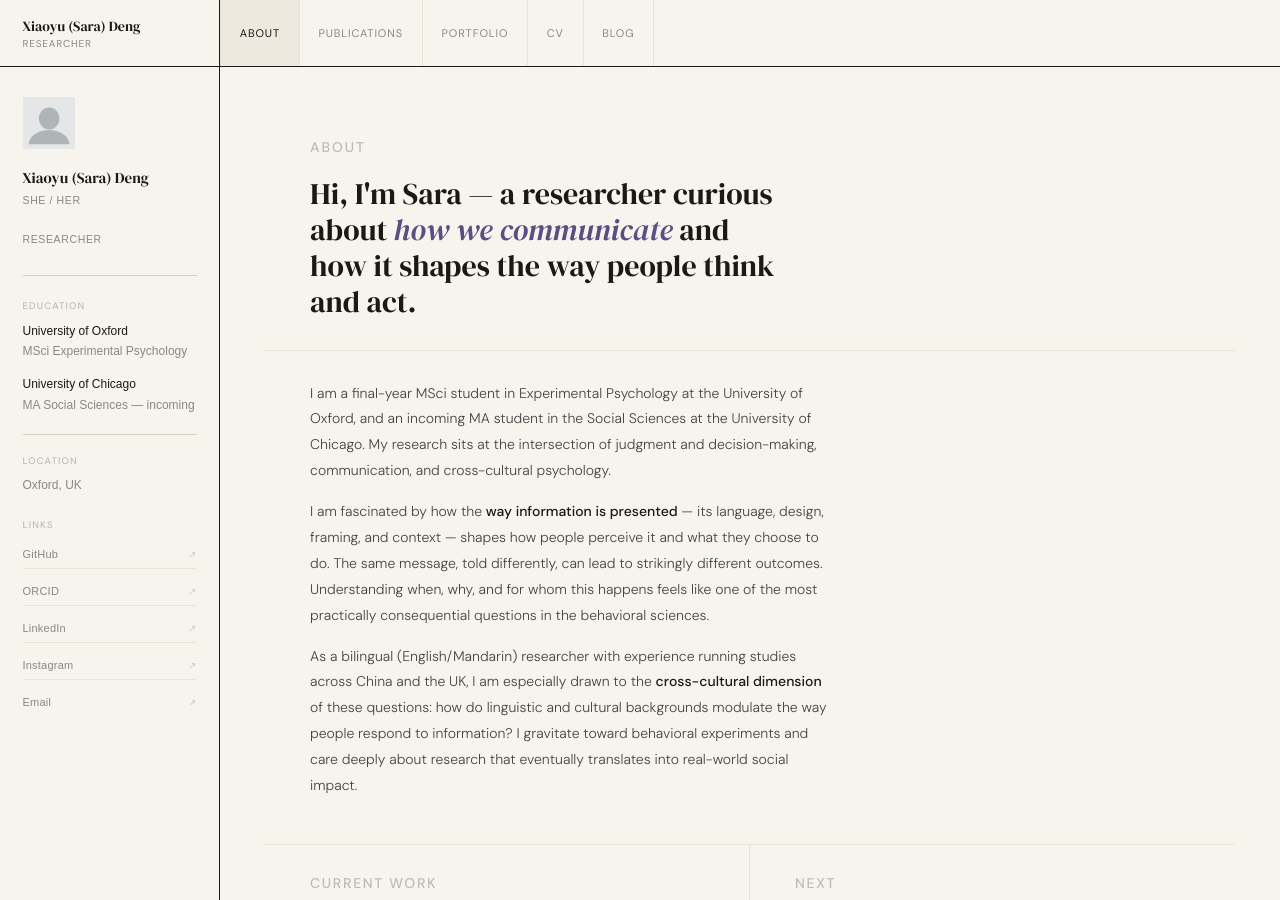
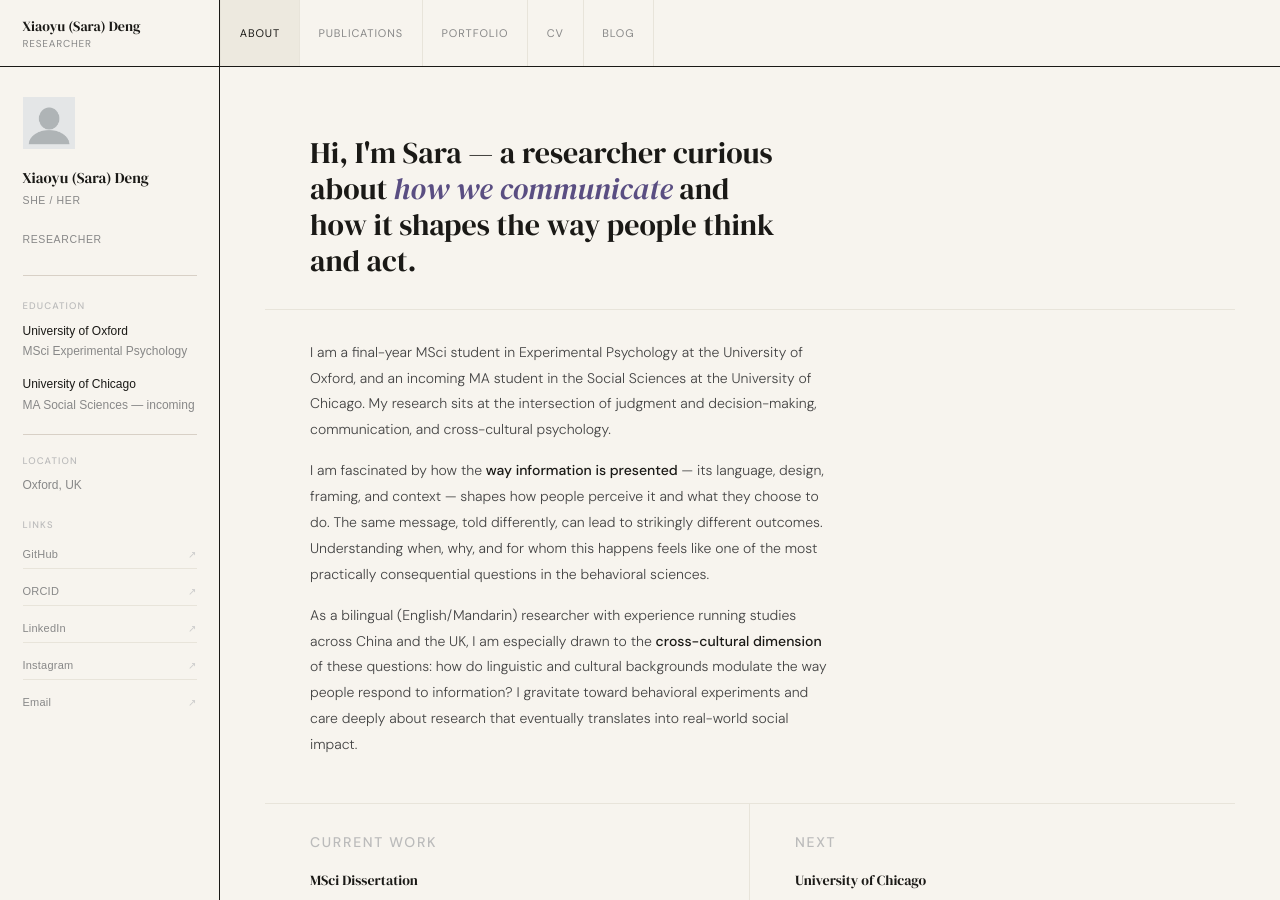
Before and after one commit to saradeng713/saradeng713.github.io, a Jekyll site: the page built from _pages/about.md, in a window 1280 px wide and 900 px high. Built offline with Jekyll 4.4.1, drawn with Linux system fonts in a browser that asks for light colours; a script that is not in the unit is left out.

Commit message:
Update about.md

```diff
--- a/_pages/about.md
+++ b/_pages/about.md
@@ -11,7 +11,6 @@ redirect_from:
 <div class="sd-about">
 
   <div class="sd-about__top">
-    <p class="sd-eyebrow">About</p>
     <h1 class="sd-about__h1">Hi, I'm Sara — a researcher curious about <em>how we communicate</em> and how it shapes the way people think and act.</h1>
   </div>
 
```
